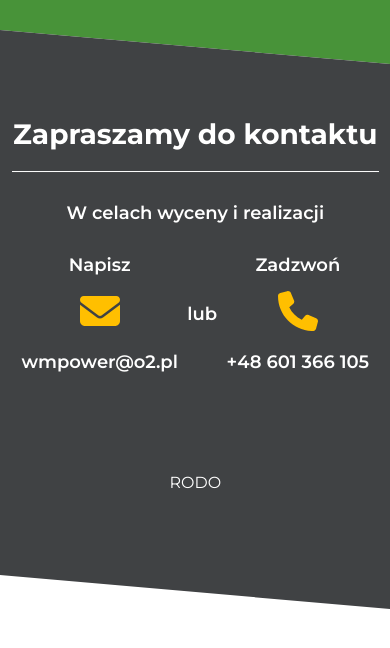
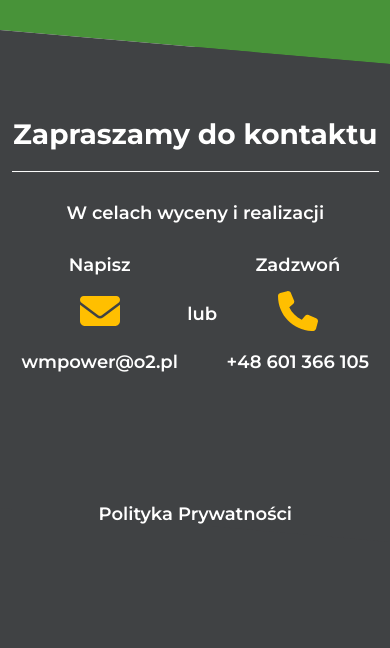
Before and after one commit to VeejayPL/wmpower, a website: page index.html in a window 390 px wide. Shown: the part 3444-4092 px from the top of the page. Before the commit the page ends 4053 px from the top, so only its background shows below. Drawn offline with Linux system fonts and the light colour scheme.

Commit message:
Update contact section and mobile section links

```diff
--- a/index.html
+++ b/index.html
@@ -414,6 +414,7 @@
         </div>
       </div>
     </section>
+    <div class="gray_background">
       <section class="gray screwd">
         <div class="container screwd">
           <h1 id="contact" class="about title">Zapraszamy do kontaktu</h1>
@@ -448,9 +449,10 @@
             </div>
           </div>
           <div class="rodo">
-          <a href="./rodo.html">RODO</a>
+            <a href="./rodo.html">Polityka Prywatności</a>
           </div>
         </div>
       </section>
+    </div>
   </body>
 </html>
--- a/style.css
+++ b/style.css
@@ -238,7 +238,7 @@ button {
   background: var(--gray);
   color: var(--white);
   transform: skew(0deg, 5deg);
-  padding: 50px 0 100px 0;
+  padding: 50px 0 0 0;
 }
 
 h1 + p {
@@ -248,7 +248,8 @@ h1 + p {
   font-weight: 600;
 }
 
-.contact {
+.contact,
+.rodo {
   font-size: 18px;
   font-weight: 600;
   display: flex;
@@ -267,13 +268,19 @@ h1 + p {
 }
 
 .rodo {
-  padding-top: 100px;
+  padding-top: 130px;
   background: var(--gray);
   text-align: center;
 }
 
 section a {
   color: var(--white);
+}
+
+.gray_background {
+  padding-bottom: 140px;
+  height: 100%;
+  background: var(--gray);
 }
 
 svg .svg-elem-1 {
@@ -511,4 +518,9 @@ svg.active .svg-elem-8 {
     font-weight: 500;
     padding-left: 40px;
   }
+
+  #about,
+  #contact {
+    scroll-margin: 100px;
+  }
 }
```
Lines whose indentation alone changed are shown as unchanged.
